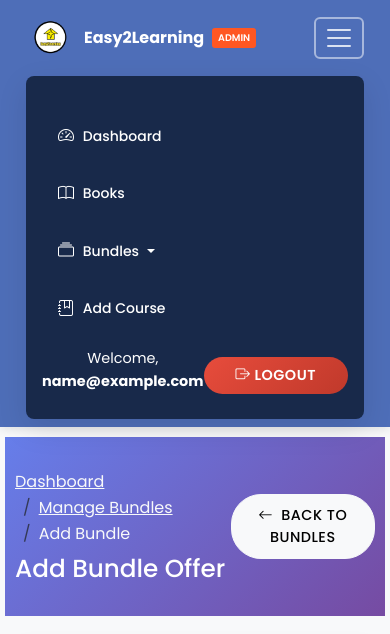
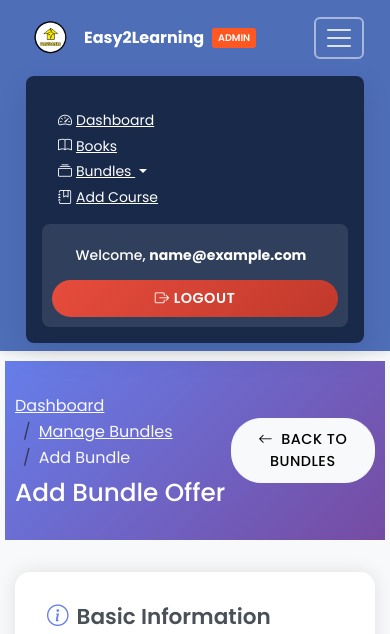
Before and after one commit to sayanroy058/David, a Flask app: page /admin/add-bundle in a window 390 px wide, after a click that opens the changed part. Shown: the top 634 px of the page. Run offline with Flask 3, Linux system fonts and the light colour scheme; the visitor is signed in with stand-in values (Sample User, id 1); data comes from the database, SQL or seed files in the repository; some libraries are stand-ins or nearby versions.

Commit message:
Update admin_base.html

```diff
--- a/templates/admin_base.html
+++ b/templates/admin_base.html
@@ -33,19 +33,19 @@
       color: #fff !important;
     }
 
-    .admin-navbar .nav-link {
+    .admin-navbar .nav-link2 {
       color: rgba(255, 255, 255, 0.85);
       transition: all 0.2s;
       border-radius: 4px;
       padding: 0.5rem 0.75rem;
     }
 
-    .admin-navbar .nav-link:hover {
+    .admin-navbar .nav-link2:hover {
       color: white;
       background-color: rgba(255, 255, 255, 0.1);
     }
 
-    .admin-navbar .nav-link.active {
+    .admin-navbar .nav-link2.active {
       color: white;
       background-color: rgba(255, 255, 255, 0.15);
       font-weight: 500;
@@ -129,7 +129,7 @@
         margin-top: 0.5rem;
       }
 
-      .admin-navbar .nav-link {
+      .admin-navbar .nav-link2 {
         color: #ffffff !important;
         padding: 0.75rem 1rem !important;
         margin-bottom: 0.25rem;
@@ -185,9 +185,26 @@
       }
 
       .admin-navbar .welcome-text {
-        color: #ffffff !important;
-        font-weight: 500;
-      }
+      color: #ffffff !important;
+      font-weight: 500;
+    }
+
+    .logout-btn {
+      background-color: #ff5722;
+      border: none;
+      color: white;
+      font-weight: 600;
+      transition: all 0.3s ease;
+    }
+
+    .logout-btn:hover {
+      background-color: #e64a19;
+      color: white;
+    }
+
+    .admin-welcome {
+      color: #ffffff;
+    }
 
       @media (max-width: 767px) {
         footer .row {
@@ -223,6 +240,33 @@
         text-align: center !important;
         margin-top: 8px;
       }
+
+      .welcome-logout-container {
+        width: 100%;
+        margin-top: 15px;
+        padding: 10px;
+        background: rgba(255, 255, 255, 0.1);
+        border-radius: 8px;
+      }
+
+      .admin-welcome {
+        font-size: 14px;
+        text-align: center;
+        display: block;
+        width: 100%;
+        margin-bottom: 5px;
+        word-break: break-word;
+      }
+
+      .logout-btn {
+        width: 100%;
+        margin-top: 8px;
+        background-color: #ff5722;
+        border: none;
+        color: white;
+        font-weight: 600;
+        padding: 8px 16px;
+      }
     }
   </style>
 </head>
@@ -251,17 +295,17 @@
         {% if session.get('admin_id') %}
         <ul class="navbar-nav me-auto">
           <li class="nav-item">
-            <a class="nav-link" href="{{ url_for('admin.dashboard') }}">
+            <a class="nav-link2" href="{{ url_for('admin.dashboard') }}">
               <i class="bi bi-speedometer2 me-1"></i>Dashboard
             </a>
           </li>
           <li class="nav-item">
-            <a class="nav-link" href="{{ url_for('admin.manage_books') }}">
+            <a class="nav-link2" href="{{ url_for('admin.manage_books') }}">
               <i class="bi bi-book me-1"></i>Books
             </a>
           </li>
           <li class="nav-item dropdown">
-            <a class="nav-link dropdown-toggle" href="#" role="button" data-bs-toggle="dropdown">
+            <a class="nav-link2 dropdown-toggle" href="#" role="button" data-bs-toggle="dropdown">
               <i class="bi bi-collection me-1"></i>Bundles
             </a>
             <ul class="dropdown-menu">
@@ -274,7 +318,7 @@
             </ul>
           </li>
           <li class="nav-item">
-            <a class="nav-link" href="{{ url_for('admin.add_course') }}">
+            <a class="nav-link2" href="{{ url_for('admin.add_course') }}">
               <i class="bi bi-journal-bookmark me-1"></i>Add Course
             </a>
           </li>
@@ -283,12 +327,12 @@
 
         <!-- Admin Info & Logout -->
         {% if session.get('admin_id') %}
-        <div class="d-flex align-items-center">
-          <span class="admin-welcome">
+        <div class="d-flex align-items-center flex-wrap justify-content-center welcome-logout-container">
+          <span class="admin-welcome welcome-text me-2">
             Welcome, <strong>{{ session.get('admin_email', 'Admin') }}</strong>
           </span>
-          <a href="{{ url_for('admin.admin_logout') }}" class="btn logout-btn">
-            <i class="bi bi-box-arrow-right me-1"></i>Logout
+          <a href="{{ url_for('admin.admin_logout') }}" class="btn logout-btn ms-md-2 mt-2 mt-md-0">
+            <i class="bi bi-box-arrow-right me-1"></i>LOGOUT
           </a>
         </div>
         {% endif %}
```
